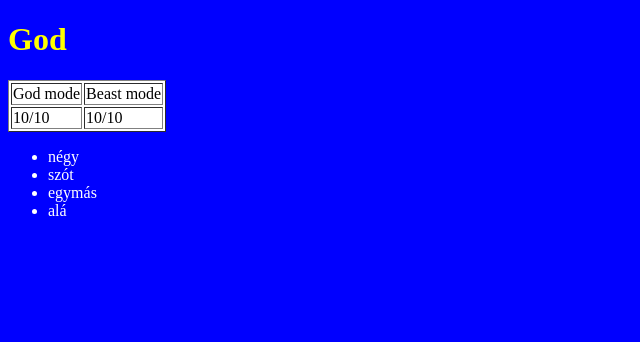
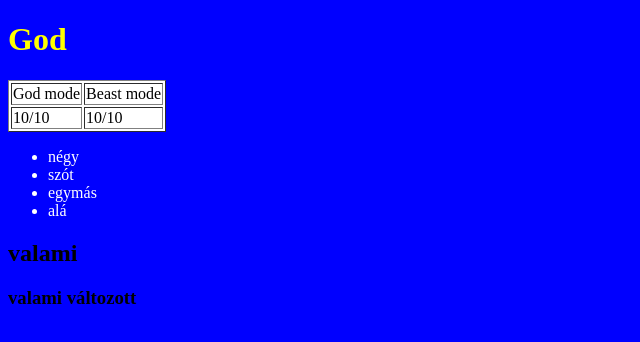
Before and after one commit to SzaboDoktorIvan/proba, a plain HTML site: page index.html in a window 1280 px wide. Shown: the whole page, without its empty margins (0-640 px from the left). Drawn offline with Linux system fonts and the light colour scheme.

Commit message:
változások2

```diff
--- a/index.html
+++ b/index.html
@@ -20,7 +20,9 @@
     <li>egymás</li>
     <li> alá</li>
     </ul>
+<h2>valami</h2>
 
+    <h3>valami változott</h3>
 
 
 </body>
```
